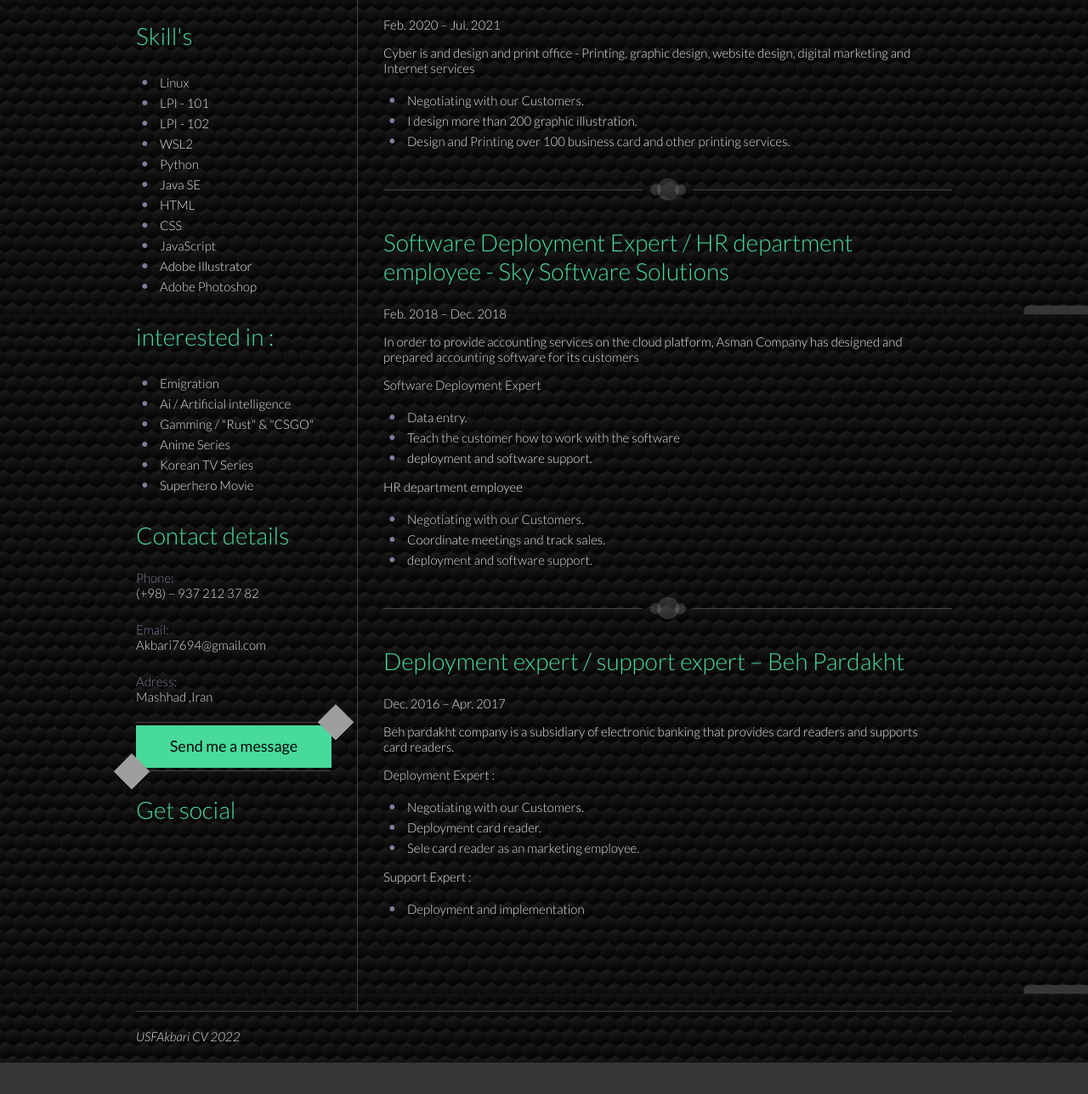
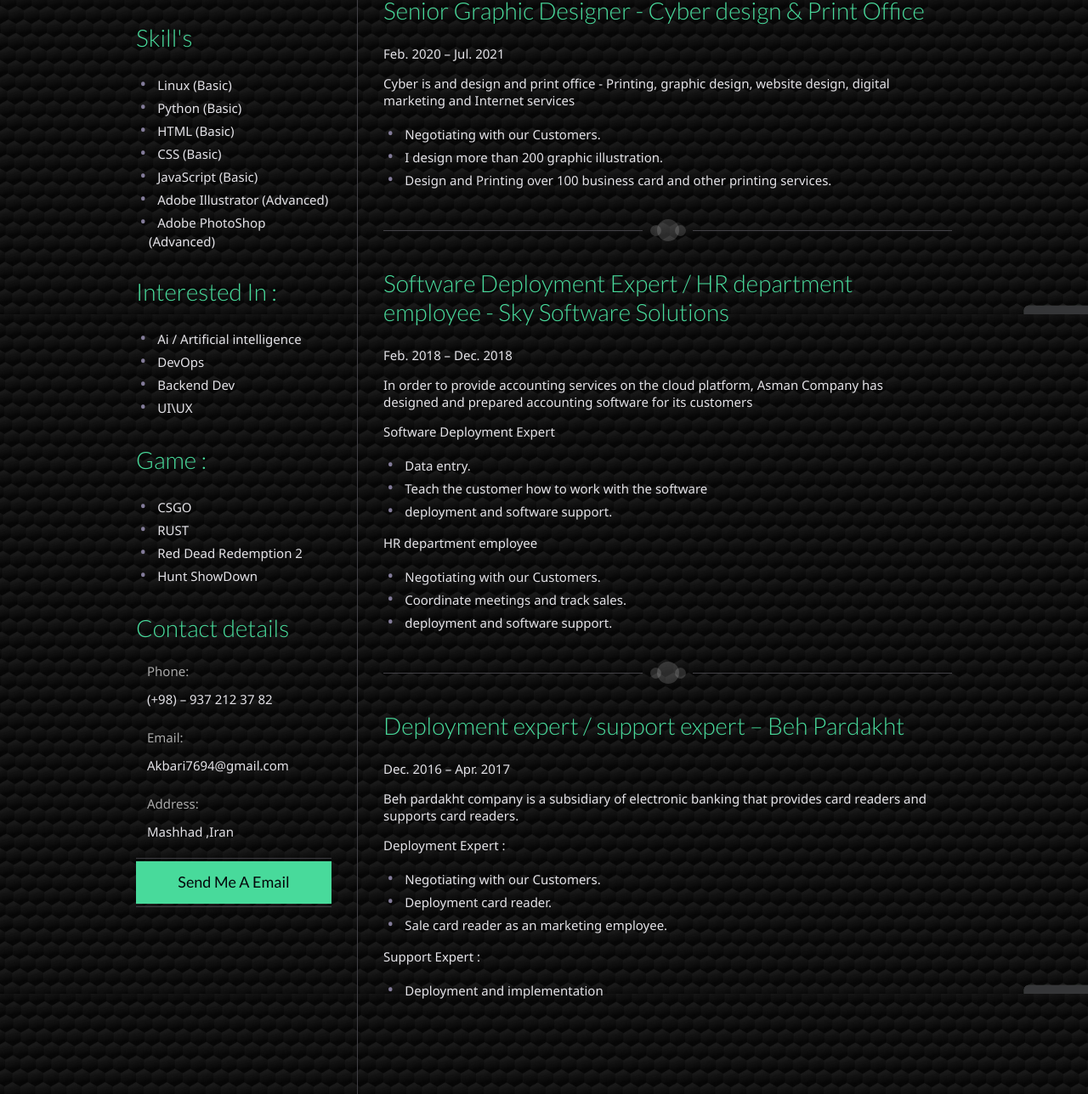
Before and after one commit to USFAkbari/Resume-2024, a plain HTML site: page index.html in a window 1280 px wide. Shown: the part 430-1718 px from the top of the page at 85% size. Before the commit the page ends 1681 px from the top, so only its background shows below. Drawn offline with nearby package versions, Linux system fonts and the light colour scheme.

Commit message:
Update Resume 2024

```diff
--- a/index.html
+++ b/index.html
@@ -16,57 +16,54 @@
       <div id="header">
         <!-- LOGOTYPE/NAME -->
         <div class="header_logotype_container">
-          <h1 class="logotype_name">USF<span class="purple">Akbari</span></h1>
+          <h1 class="logotype_name">USEF<span class="purple">Akbari</span></h1>
           <h2 class="logotype_occupation">Linux System Administrator Intern</h2>
         </div>
         <!-- MAIN MENU -->
         <div class="header_menu_container">
           <ul class="download_print_buttons horizontal_list">
-            <li><a href="https://drive.google.com/file/d/1xGCvbdJV1YyMO0NrXX9MljzsTwwXwUYV/view?usp=sharing"><span class="icon entypo-download"></span>Download CV</a></li>
-            <li><a href="https://drive.google.com/file/d/1xGCvbdJV1YyMO0NrXX9MljzsTwwXwUYV/view?usp=sharing"><span class="icon entypo-print"></span>Print CV</a></li>
+            <li><a href="./src/Yousef Akbari - Programing Resume 2024.pdf"><span class="icon entypo-download"></span>Download CV</a></li>
           </ul>
           <div class="clear"></div>
           <ul class="header_menu horizontal_list">
-            <li><a class="no_border purple" href="#">Profile</a></li>
-            <li><a href="#">Education</a></li>
-            <li><a href="#">Skills</a></li>
-            <li><a href="#">Work Experience</a></li>
-            <li><a href="#">Area of Interest</a></li>
-            <li><a href="#">About</a></li>
+            <li><a class="no_border purple">About Me</a></li>
           </ul>
         </div>
       </div>
       <!-- LEFT COL -->
       <div id="left_col">
         <div class="profile_frame">
-          <div class="profile_picture"><img src="https://drive.google.com/thumbnail?id=1hPhjNkXBhF1wY1kUcv5TtNEv93SSigpY" height="240" width="210" alt="profile picture"></div>
+          <div class="profile_picture"><img src="./src/photo_2024-06-12_00-46-50.jpg" height="260" width="230" alt="profile picture"></div>
           <!--  -->
         </div>
-        <div class="hello_content">
+        <div class="skill_content">
           <h2>Skill's</h2>
           <ul>
-            <li>Linux</li>
-            <li>LPI - 101</li>
-            <li>LPI - 102</li>
-            <li>WSL2</li>
-            <li>Python</li>
-            <li>Java SE</li>
-            <li>HTML</li>
-            <li>CSS</li>
-            <li>JavaScript</li>
-            <li>Adobe Illustrator</li>
-            <li>Adobe Photoshop</li>
+            <li>Linux (Basic)</li>
+            <li>Python (Basic)</li>
+            <li>HTML (Basic)</li>
+            <li>CSS (Basic)</li>
+            <li>JavaScript (Basic)</li>
+            <li>Adobe Illustrator (Advanced)</li>
+            <li>Adobe PhotoShop (Advanced)</li>
           </ul>
         </div>
-        <div class="hello_content">
-          <h2>interested in  :</h2>
+        <div class="skill_content">
+          <h2>Interested In  :</h2>
           <ul>
-            <li>Emigration</li>
             <li>Ai / Artificial intelligence</li>
-            <li>Gamming / "Rust" & "CSGO"</li>
-            <li>Anime Series</li>
-            <li>Korean TV Series</li>
-            <li>Superhero Movie</li>
+            <li>DevOps</li>
+            <li>Backend Dev</li>
+            <li>UI\UX</li>
+          </ul>
+        </div>
+        <div class="skill_content">
+          <h2>Game  :</h2>
+          <ul>
+            <li>CSGO</li>
+            <li>RUST</li>
+            <li>Red Dead Redemption 2</li>
+            <li>Hunt ShowDown</li>
           </ul>
         </div>
         <div class="contact_details_content">
@@ -75,29 +72,20 @@
           <p>(+98) – 937 212 37 82</p>
           <p class="purple">Email:</p>
           <p>Akbari7694@gmail.com</p>
-          <p class="purple">Adress:</p>
+          <p class="purple">Address:</p>
           <p>Mashhad ,Iran</p>
         </div>
         <a href="mailto:akbari7694@gmail.com" class="send_message_button">
-          <span class="cut1"></span>
-          <span class="cut2"></span>
-          <span class="content">Send me a message <span class="fontawesome-double-angle-right"></span></span>
+          <span class="content">Send Me A Email<span class="fontawesome-double-angle-right"></span></span>
         </a>
-        <div class="get_social_content">
-          <h2>Get social</h2>
-          <ul class="social_icons horizontal_list">
-            <li><a class="twitter" href="https://twitter.com/UsfAkbari"><span class="entypo-twitter-circled"></span><span class="invisible">Twitter</span></a></li>
-            <li><a class="linkedin" href="https://www.linkedin.com/in/usef-akbari-7953ab140/"><span class="entypo-linkedin-circled"></span><span class="invisible">LinkedIn</span></a></li>
-            <li><a class="linkedin" href="https://t.me/USFAkbari"><span class="entypo-tumblr-circled"></span><span class="invisible">Telegram</span></a></li>
-          </ul>
-        </div>
+
       </div>
       <!-- PROFILE CONTENT -->
       <div id="content_container">
         <div class="block">
           <h1>A few words about me</h1>
           <blockquote class="profile_quote">
-            <p>I am a computer engineering software student . I'm an expert in 2D graphic design but I don't like it for my Dream Job. I am interested in system admin, artificial intelligence, and blockchain. I'm currently learning DevOps and am interested in working in this field</p>
+            <p>I have a degree in computer engineering and software with a focus on 2D graphic design. My true passion is managing computer systems and working with artificial intelligence. I'm currently learning DevOps to build a strong foundation for my future career</p>
             <p>Akbari Zahmati</p>
             <span class="entypo-quote"></span>
           </blockquote>
@@ -150,7 +138,7 @@
             <p>Deployment Expert  :</p>
             <li>Negotiating with our Customers.</li>
             <li>Deployment card reader.</li>
-            <li>Sele card reader as an marketing employee.</li>
+            <li>Sale card reader as an marketing employee.</li>
             <p>Support Expert  :</p>
             <li>Deployment and implementation<br></li>
           </ul>
@@ -158,11 +146,9 @@
       </div>
       <!-- FOOTER -->
       <div id="footer">
-        <p class="footer_name">USFAkbari CV 2022</p>
+        <p class="footer_name">USEFAkbari 2024 Resume</p>
       </div>
 		</div>
 <!-- partial -->
-  <script src='https://cdnjs.cloudflare.com/ajax/libs/jquery/2.1.3/jquery.min.js'></script><script  src="./script.js"></script>
-
 </body>
 </html>
--- a/style.css
+++ b/style.css
@@ -14,7 +14,8 @@
 	clear: both;
 }
 .purple {
-	color: #837c9a;
+	font-weight: 400;
+	color: #aaaaaa;
 }
 
 .block {
@@ -125,14 +126,14 @@ h1,h2,h3, h4 {
 	}
 
 blockquote {
-	font-style: italic;
+	font-style: normal;
 	margin: 25px 0;
 	padding-left: 20px;
 	border-left: 2px solid #48DA9B;
 }
 
 blockquote, p , a, li {
-	font-family: 'Lato', Helvetica, sans-serif;
+	font-family: 'Segoe UI', Tahoma, Geneva, Verdana, sans-serif;
 	font-weight: 300;
 	font-size: 15px;
 	color: #e4e3e8;
@@ -195,14 +196,17 @@ ul {
 		width: 960px;
 		height: 60px;
 		border-top: 1px solid #403F44;
-		display: inline-block;
+		display: flex;
+		align-items: center;
+		justify-content: center;
 	}
 
 /* HEADER */
 
 .logotype_name{
 	text-transform: uppercase;
-	font-size: 32px;
+	font-size: 40px ;
+	font-weight: 500;
 	margin: 43px 0 0;
 }
 .logotype_occupation{
@@ -261,7 +265,7 @@ ul {
 		border-left: none;
 	}
 		.header_menu a:hover {
-			color: #837c9a;
+			color: #969696;
 		}
 
 /* LEFT NAV */
@@ -275,29 +279,23 @@ ul {
 	width: 230px;
 	height: 260px;
 	background: black;
-	border: 1px solid #403F44;
+	border: 2px solid #48DA9B;
 	margin-top: 30px;
 }
-	.profile_picture{
-		width: 210px;
-		height: 240px;
-		margin:10px;
-		background: url(//s3-us-west-2.amazonaws.com/s.cdpn.io/86033/profile/profile-512_3.jpg) 100% /210px no-repeat;
-	}
 
-.hello_content,
+.skill_content,
 .contact_details_content {
 	margin-top: 25px;
 }
 
-.hello_content{
+.skill_content{
 	width: 230px;
 }
 .contact_details_content h2 + p.purple{
-	margin-top: 10px;
+	margin-top: 5px ;
 }
 .contact_details_content p{
-	margin: 0;
+	margin: 5%;
 }
 .contact_details_content p.purple{
 	margin-top: 25px;
@@ -394,7 +392,7 @@ ul {
 		}
 
 .footer_name {
-	font-style: italic;
+	font-style: normal;
 	margin-top: 20px;
 }
 
```
Also changed, not shown: script.js (deleted, +0 -12 lines), src/photo_2024-06-12_00-46-50.jpg (added), 1 other file.
